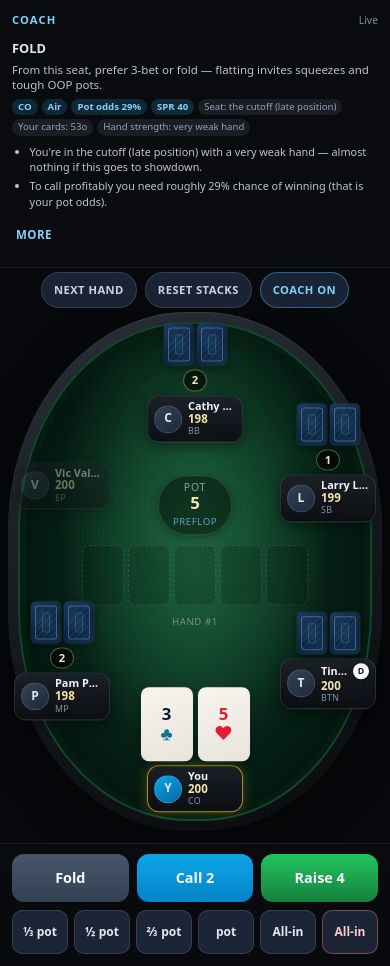
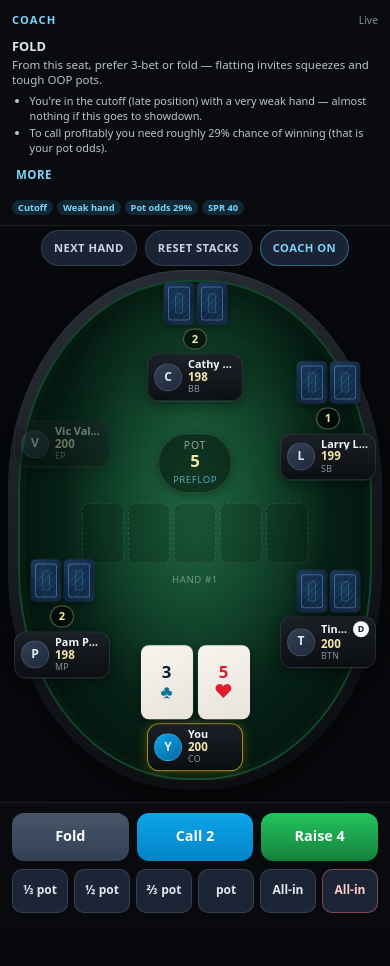
Before and after one commit to samjreij94/poker-coach, a React (Vite) app: page / in a window 390 px wide. After the commit the page ends 925 px from the top, so only its background shows below. Built offline with nearby package versions, Linux system fonts and the light colour scheme.

Commit message:
fix(ui): show coach details+More above the fold on short phones
Reorder teaching body to reason → details → More → chips, map position
and handClass chips to plain English, and raise open max-height so the
first two bullets stay visible on 375×667 without page scroll.

```diff
--- a/src/components/table/CoachStrip.css
+++ b/src/components/table/CoachStrip.css
@@ -21,8 +21,8 @@
 }
 
 .pc-coach--open {
-  /* Cap open coach so hero cards stay clear on short phones */
-  max-height: min(42vh, 280px);
+  /* Tall enough for reason + 2 details + More on 375×667; never cover hero */
+  max-height: min(48vh, 320px);
   overflow: hidden;
   display: flex;
   flex-direction: column;
@@ -74,48 +74,60 @@
 }
 
 .pc-coach__body {
-  margin-top: 6px;
+  margin-top: 4px;
   text-align: left;
   padding-bottom: 4px;
   overflow-y: auto;
   -webkit-overflow-scrolling: touch;
   flex: 1 1 auto;
   min-height: 0;
+  display: flex;
+  flex-direction: column;
 }
 
 .pc-coach__rec {
-  margin: 0 0 4px;
+  margin: 0 0 2px;
   font-size: 0.8rem;
   color: #e2e8f0;
+  flex-shrink: 0;
 }
 
 .pc-coach__reason {
   margin: 0;
   font-size: 0.72rem;
-  line-height: 1.35;
+  line-height: 1.3;
   color: rgba(203, 213, 225, 0.9);
-  display: block;
-  white-space: normal;
-  overflow: visible;
-  text-overflow: unset;
-  -webkit-line-clamp: unset;
-  -webkit-box-orient: unset;
+  display: -webkit-box;
+  -webkit-box-orient: vertical;
+  -webkit-line-clamp: 2;
+  overflow: hidden;
+  flex-shrink: 0;
 }
 
 .pc-coach__chips {
   display: flex;
-  flex-wrap: wrap;
+  flex-wrap: nowrap;
   gap: 4px;
   list-style: none;
   margin: 6px 0 0;
   padding: 0;
+  overflow-x: auto;
+  -webkit-overflow-scrolling: touch;
+  flex-shrink: 0;
+  scrollbar-width: none;
+}
+
+.pc-coach__chips::-webkit-scrollbar {
+  display: none;
 }
 
 .pc-coach__chip {
-  font-size: 0.6rem;
+  font-size: 0.58rem;
   padding: 2px 6px;
   border-radius: 999px;
-  line-height: 1.3;
+  line-height: 1.25;
+  white-space: nowrap;
+  flex-shrink: 0;
 }
 
 .pc-coach__chip--metric {
@@ -148,16 +160,19 @@
 }
 
 .pc-coach__details {
-  margin: 8px 0 0;
+  margin: 6px 0 0;
   padding: 0 0 0 1.1em;
   list-style: disc;
   color: rgba(203, 213, 225, 0.92);
+  flex-shrink: 0;
+  /* Reserve room so first 2 bullets never clip under max-height */
+  min-height: 2.8em;
 }
 
 .pc-coach__details li {
   font-size: 0.68rem;
-  line-height: 1.4;
-  margin-bottom: 4px;
+  line-height: 1.35;
+  margin-bottom: 3px;
 }
 
 .pc-coach__details li:last-child {
@@ -168,9 +183,9 @@
   display: inline-flex;
   align-items: center;
   justify-content: center;
-  min-height: 44px;
+  min-height: 36px;
   min-width: 44px;
-  margin-top: 4px;
+  margin-top: 2px;
   margin-left: -8px;
   padding: 0 12px;
   border: none;
@@ -184,6 +199,8 @@
   cursor: pointer;
   touch-action: manipulation;
   -webkit-tap-highlight-color: transparent;
+  flex-shrink: 0;
+  align-self: flex-start;
 }
 
 .pc-coach__more:hover,
@@ -199,7 +216,11 @@
   }
 
   .pc-coach--open {
-    max-height: min(42vh, 280px);
+    max-height: min(48vh, 320px);
+  }
+
+  .pc-coach__handle {
+    min-height: 24px;
   }
 
   .pc-coach__rec {
@@ -207,10 +228,27 @@
   }
 
   .pc-coach__reason {
-    font-size: 0.68rem;
+    font-size: 0.66rem;
+    line-height: 1.25;
+  }
+
+  .pc-coach__details {
+    margin-top: 4px;
+    min-height: 2.6em;
   }
 
   .pc-coach__details li {
-    font-size: 0.64rem;
+    font-size: 0.62rem;
+    line-height: 1.3;
+    margin-bottom: 2px;
+  }
+
+  .pc-coach__more {
+    min-height: 32px;
+    margin-top: 0;
+  }
+
+  .pc-coach__chips {
+    margin-top: 4px;
   }
 }
--- a/src/components/table/CoachStrip.tsx
+++ b/src/components/table/CoachStrip.tsx
@@ -1,5 +1,5 @@
 import { useEffect, useMemo, useState } from 'react';
-import type { CoachAdvice, CoachGrade } from '../../poker/types';
+import type { CoachAdvice, CoachGrade, HandClass, Position } from '../../poker/types';
 import './CoachStrip.css';
 
 interface CoachStripProps {
@@ -9,12 +9,25 @@ interface CoachStripProps {
   collapsed?: boolean;
 }
 
-function formatHandClass(handClass: string): string {
-  return handClass
-    .replace(/([A-Z])/g, ' $1')
-    .replace(/^./, (c) => c.toUpperCase())
-    .trim();
-}
+/** Short plain seat labels for metric chips (never raw EP/CO/BTN). */
+const POSITION_CHIP: Record<Position, string> = {
+  EP: 'Early',
+  MP: 'Middle',
+  CO: 'Cutoff',
+  BTN: 'Button',
+  SB: 'Small blind',
+  BB: 'Big blind',
+};
+
+/** Short plain hand-strength labels for metric chips (never raw air). */
+const HAND_CLASS_CHIP: Record<HandClass, string> = {
+  air: 'Weak hand',
+  weakDraw: 'Weak draw',
+  strongDraw: 'Strong draw',
+  weakMade: 'Weak pair',
+  strongMade: 'Strong hand',
+  nuts: 'Nuts',
+};
 
 function potOddsChip(potOdds: number | undefined): string | null {
   if (potOdds === undefined || !(potOdds > 0)) return null;
@@ -49,8 +62,8 @@ export function CoachStrip({ advice = null, grade = null, collapsed = true }: Co
   const chips = useMemo(() => {
     if (!teaching) return [] as string[];
     const out: string[] = [];
-    out.push(teaching.position);
-    out.push(formatHandClass(teaching.handClass));
+    out.push(POSITION_CHIP[teaching.position] ?? teaching.position);
+    out.push(HAND_CLASS_CHIP[teaching.handClass] ?? teaching.handClass);
     const odds = potOddsChip(teaching.potOdds);
     if (odds) out.push(odds);
     const sprLabel = sprChip(teaching.spr);
@@ -58,7 +71,6 @@ export function CoachStrip({ advice = null, grade = null, collapsed = true }: Co
     return out;
   }, [teaching]);
 
-  const conceptChips = teaching?.concepts?.slice(0, 3) ?? [];
   const reason = grade?.why ?? teaching?.reason ?? '';
   const headline = teaching
     ? `${teaching.recommended.toUpperCase()}${teaching.sizeRange ? ` · ${teaching.sizeRange.label}` : ''}`
@@ -89,21 +101,7 @@ export function CoachStrip({ advice = null, grade = null, collapsed = true }: Co
           ) : null}
           {reason ? <p className="pc-coach__reason">{reason}</p> : null}
 
-          {(chips.length > 0 || conceptChips.length > 0) && (
-            <ul className="pc-coach__chips" aria-label="Coach metrics">
-              {chips.map((c) => (
-                <li key={c} className="pc-coach__chip pc-coach__chip--metric">
-                  {c}
-                </li>
-              ))}
-              {conceptChips.map((c) => (
-                <li key={`c-${c}`} className="pc-coach__chip pc-coach__chip--concept">
-                  {c}
-                </li>
-              ))}
-            </ul>
-          )}
-
+          {/* Teaching first: 2 details + More above the fold; chips after */}
           {visibleDetails.length > 0 ? (
             <ul className="pc-coach__details">
               {visibleDetails.map((d, i) => (
@@ -122,6 +120,16 @@ export function CoachStrip({ advice = null, grade = null, collapsed = true }: Co
               {moreOpen ? 'Less' : 'More'}
             </button>
           ) : null}
+
+          {chips.length > 0 ? (
+            <ul className="pc-coach__chips" aria-label="Coach metrics">
+              {chips.map((c) => (
+                <li key={c} className="pc-coach__chip pc-coach__chip--metric">
+                  {c}
+                </li>
+              ))}
+            </ul>
+          ) : null}
         </div>
       ) : null}
     </aside>
```
